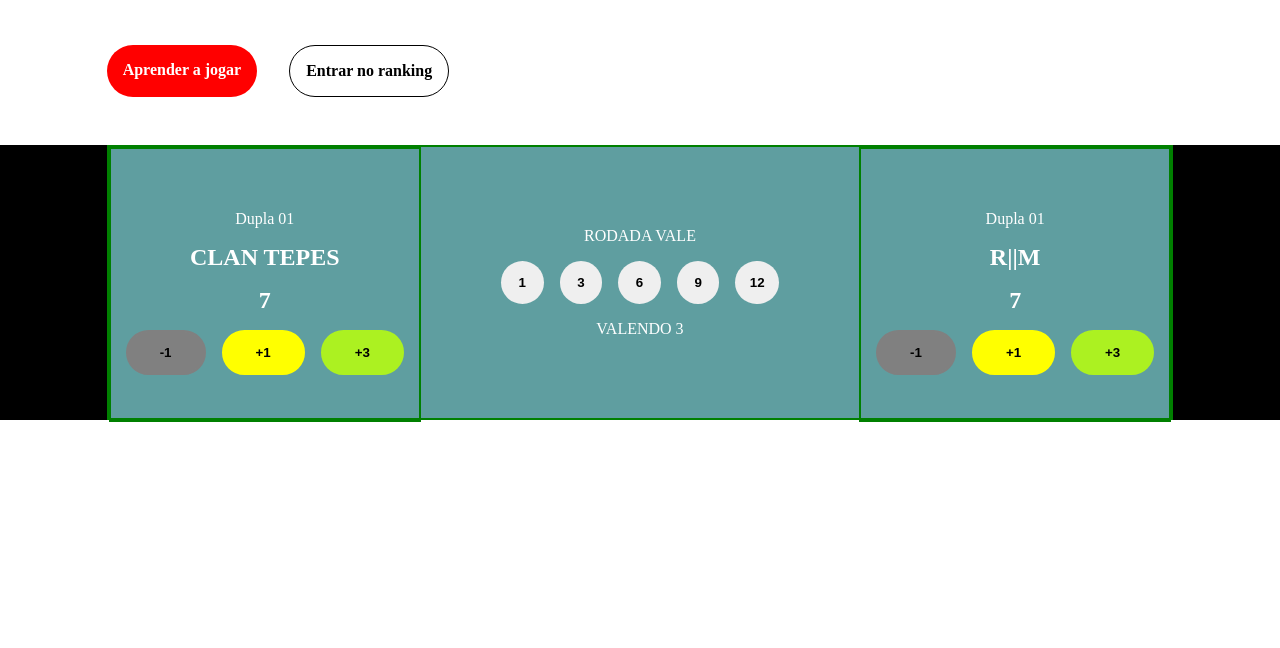
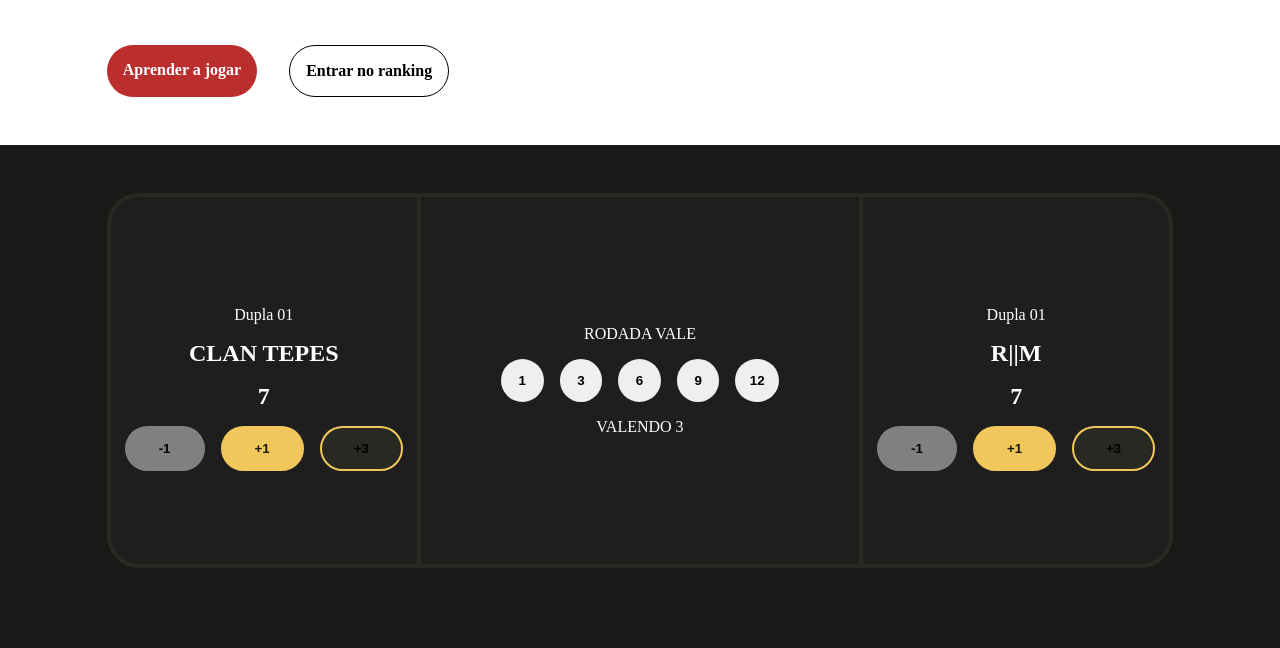
Before and after one commit to IsaBacco/Projeto_truco, a plain HTML site: page SIte/index.html in a window 1280 px wide. Shown: the part 577-1225 px from the top of the page. Before the commit the page ends 999 px from the top, so only its background shows below. Drawn offline with Linux system fonts and the light colour scheme.

Commit message:
Atualização das cores do placar

```diff
--- a/SIte/index.html
+++ b/SIte/index.html
@@ -58,7 +58,7 @@
 
             <div id="placar_placar">
 
-                <div class="card">
+                <div class="card" id="borda_direita">
 
                     <img src="" alt="">
                     <p>Dupla 01</p>
@@ -89,7 +89,7 @@
                 </div>
 
 
-                <div class="card">
+                <div class="card" id="borda_esquerda">
                     <img src="" alt="">
                     <p>Dupla 01</p>
                     <h1>R||M</h1>
--- a/SIte/style.css
+++ b/SIte/style.css
@@ -1,3 +1,44 @@
+/* CORES
+
+
+#1B1B1B fundo do placar
+#1E1E1E fundo 2
+RGB: (226, 179, 63) amarelo
+#bb2e2e vermelho
+
+#E2B33F amarelo escuto
+(235, 190, 80) borda
+
+
+Paleta completa
+Cor	RGB	Uso
+#f2eee4	rgb(242, 238, 228)	Fundo principal, cabeçalho e seção de dicas
+#bb2e2e	rgb(187, 46, 46)	Vermelho principal da marca, CTAs, títulos de apoio, destaques, ícones e bloco das manilhas
+#791f1f	rgb(121, 31, 31)	Bordas e sombras escuras dos botões vermelhos e carta da marca
+#e74c3c	rgb(231, 76, 60)	Naipe vermelho no placar
+
+#f1c75b	rgb(241, 199, 91)	Amarelo principal: botão +1, rodada ativa, selos, ícones e links de destaque
+#ffda73	rgb(255, 218, 115)	Hover do botão amarelo +1
+#191812	rgb(25, 24, 18)	Texto escuro do botão amarelo +1
+
+#1b1a17	rgb(27, 26, 23)	Texto principal, botões escuros, carta preta e painel autenticado
+
+#191a17	rgb(25, 26, 23)	Fundo da seção do placar e rodapé
+#22231f	rgb(34, 35, 31)	Fundo interno do painel do placar
+
+#282923	rgb(40, 41, 35)	Carta escura da marca sobre fundos escuros
+#12120f	rgb(18, 18, 15)	Overlay do modal de autenticação, usado com 75% de opacidade
+#0b0d0a	rgb(11, 13, 10)	Fundo raiz da página
+#f8f5ed	rgb(248, 245, 237)	Modal, tabela do ranking, cards de dicas e carta clara da marca
+#eee9de	rgb(238, 233, 222)	Cards da seção “Como jogar”
+#eadccf	rgb(234, 220, 207)	Aviso do ranking para visitantes
+#ded6c5	rgb(222, 214, 197)	Fundo da seção “Como jogar”
+#ffffff	rgb(255, 255, 255)	Textos sobre fundos escuros, bordas das cartas e superfícies translúcidas
+#000000	rgb(0, 0, 0)	Textos/bordas translúcidos, sombras e textura pontilhada do hero
+transparent	—	Espaço transparente da textura radial do hero
+*/
+
+
 *{
     margin: 0;
     padding: 0;
@@ -89,7 +130,7 @@ main{
 
 #blefa{
 
-    color: red;
+    color: #bb2e2e;
     font-weight: bold;
 
 }
@@ -104,7 +145,7 @@ main{
 }
 
 #inicio_card span{
-    color: red;
+    color: #bb2e2e;
 }
 
 #texto_inicio{
@@ -121,7 +162,7 @@ main{
 }
 #apreda{
 
-    background-color: red;
+    background-color: #bb2e2e;
     color: white;
     padding: 1pc;
     border-radius: 2pc;
@@ -143,7 +184,7 @@ main{
 
 
 #placar{
-    background-color: #000000;
+    background-color: #191a17;
     grid-column: 1/4;
     color: white;
     margin-top: 3pc;
@@ -155,16 +196,19 @@ main{
 
 #placar_placar{
     grid-column: 2;
-    background-color:cadetblue;
+    background-color:#1E1E1E;
     display: flex;
 
-    border: 2px solid green;
+    margin: 3pc 0 5pc 0;
+
+    border: 4px solid #282923;
+    border-radius: 2pc;
 
 }
 
 .card{
     width: 100%;
-    height: 100%;
+    padding: 3pc 0;
 
     display: flex;
     flex-direction: column;
@@ -172,7 +216,16 @@ main{
     justify-content: center;
     gap: 1pc;
 
-    border: 2px solid green;
+
+
+}
+#borda_esquerda{
+    border-left: 4px solid #282923;
+
+
+}
+#borda_direita{
+    border-right: 4px solid #282923;
 
 
 }
@@ -184,6 +237,7 @@ main{
     flex-direction: column;
     align-items: center;
     gap: 1pc;
+    padding: 3pc 0;
 
 }
 .valendo{
@@ -216,15 +270,17 @@ main{
 
 .maisUm{
     padding: 0.8pc 2pc;
-    border: 2px solid yellow;
-    background-color: yellow;
+    border: 2px solid #f1c75b;
+    background-color: #f1c75b;
     border-radius: 2pc;
     cursor: pointer;
+    color: #191812;
 }
 .truco{
     padding: 0.8pc 2pc;
-    border: 2px solid rgb(172, 241, 33);
-    background-color: rgb(172, 241, 33);
+    border: 2px solid #f1c75b;
+    background-color: #282923;
     border-radius: 2pc;
     cursor: pointer;
+
 }
```
